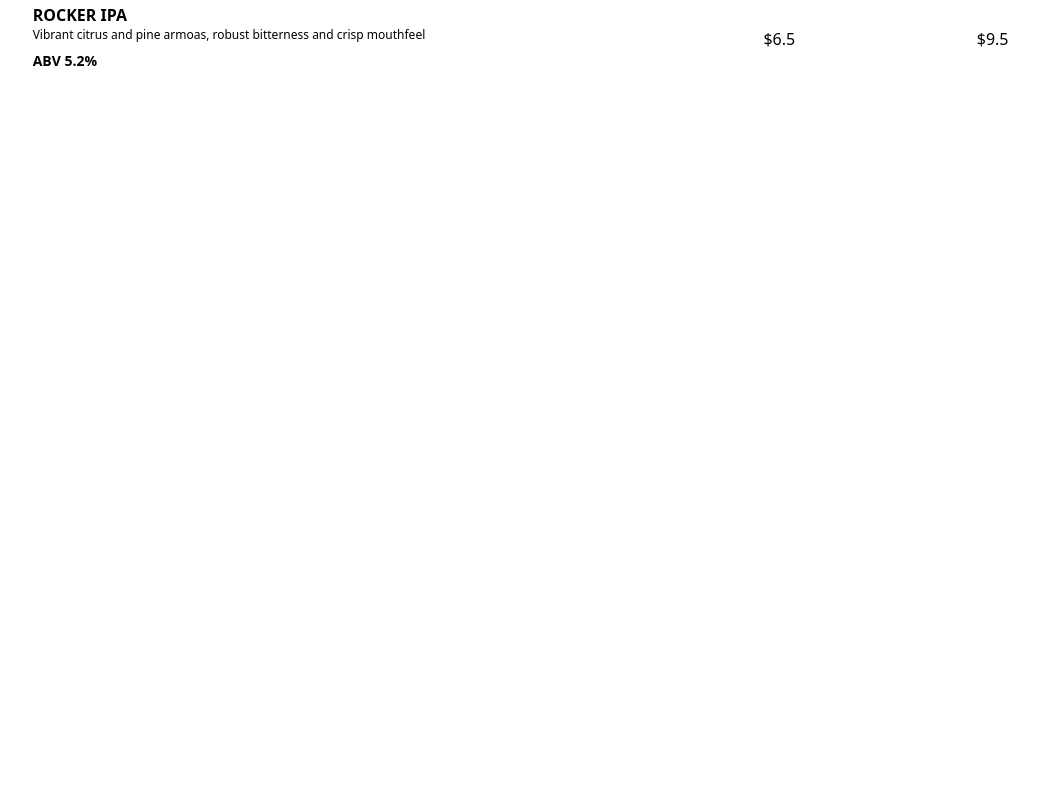
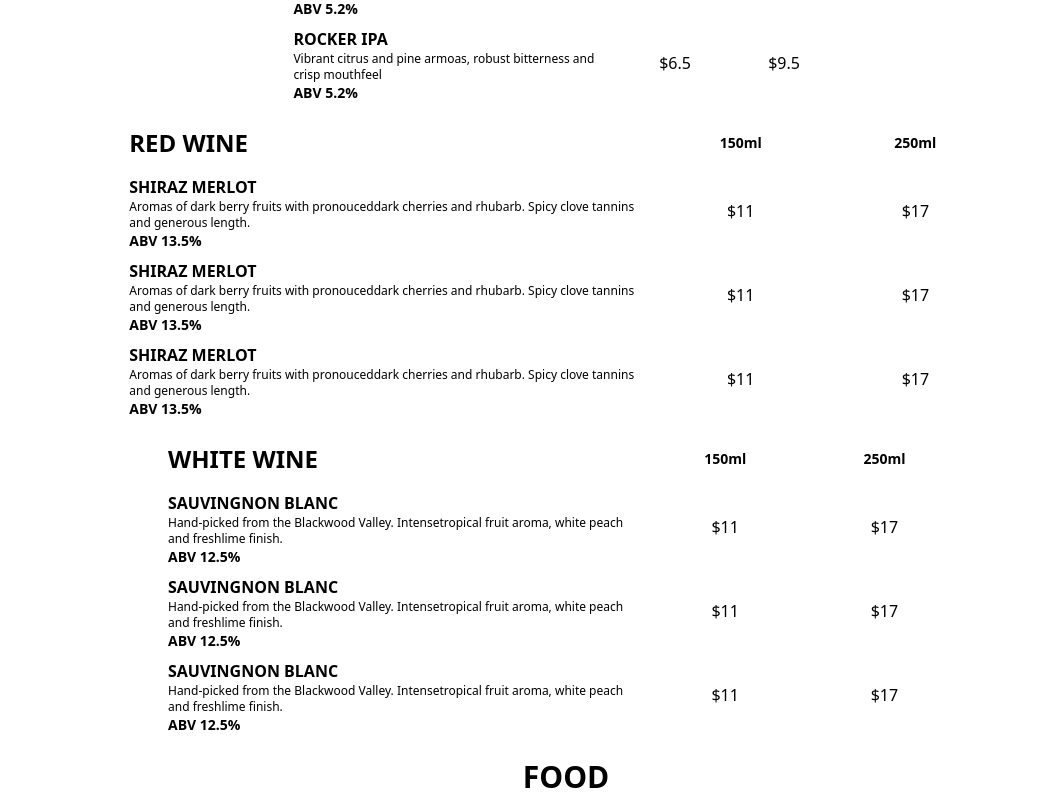
Before and after one commit to LemonTheSour/brewgarage, a Next.js app: page /menu in a window 1280 px wide. Shown: the part 897-1694 px from the top of the page, without its empty margins (74-1113 px from the left). Before the commit the page ends 976 px from the top, so only its background shows below. Built offline with nearby package versions, Linux system fonts and the light colour scheme.

Commit message:
rest of the drinks menu

```diff
--- a/components/pricelist.tsx
+++ b/components/pricelist.tsx
@@ -12,10 +12,10 @@ export default function Pricelist({ pricelist }: PricelistProps) {
         <h2 className="col-start-1 col-span-3 text-2xl font-bold content-center">
           {pricelist.title}
         </h2>
-        <h2 className="col-span-1 text-center text-sm font-bold">
+        <h2 className="col-span-1 text-center content-center text-sm font-bold">
           {pricelist.size1}
         </h2>
-        <h2 className="col-span-1 text-center text-sm font-bold">
+        <h2 className="col-span-1 text-center content-center text-sm font-bold">
           {pricelist.size2}
         </h2>
 
--- a/src/app/menu/page.tsx
+++ b/src/app/menu/page.tsx
@@ -1,5 +1,7 @@
 import Pricelist from "../../../components/pricelist";
 import beer from "@/data/beer.json";
+import redwine from "@/data/redwine.json";
+import whitewine from "@/data/whitewine.json";
 
 export default function Menu() {
   return (
@@ -7,9 +9,16 @@ export default function Menu() {
       <div className="bg-[url('../../public/images/nibbles.jpg')] bg-contain md:bg-cover bg-no-repeat brightness-70 w-full h-3/4"></div>
       <div className="flex flex-col items-center w-full">
         <h1 className="text-3xl font-bold pt-4">DRINKS</h1>
-        <div className="flex justify-center w-full">
+        <div className="flex justify-center">
           <Pricelist pricelist={beer} />
         </div>
+        <div className="flex justify-center">
+          <Pricelist pricelist={redwine} />
+        </div>
+        <div className="flex justify-center">
+          <Pricelist pricelist={whitewine} />
+        </div>
+        <h1 className="text-3xl font-bold pt-4">FOOD</h1>
       </div>
     </div>
   );
--- /dev/null
+++ b/src/data/redwine.json
@@ -0,0 +1,28 @@
+{
+    "title": "RED WINE",
+    "size1": "150ml",
+    "size2": "250ml",
+    "itemList": [
+        {
+            "itemTitle": "SHIRAZ MERLOT",
+            "itemDescription": "Aromas of dark berry fruits with pronouceddark cherries and rhubarb. Spicy clove tannins and generous length.",
+            "itemABV": "ABV 13.5%",
+            "priceSmall": "$11",
+            "priceLarge": "$17"
+        },
+        {
+            "itemTitle": "SHIRAZ MERLOT",
+            "itemDescription": "Aromas of dark berry fruits with pronouceddark cherries and rhubarb. Spicy clove tannins and generous length.",
+            "itemABV": "ABV 13.5%",
+            "priceSmall": "$11",
+            "priceLarge": "$17"
+        },
+        {
+            "itemTitle": "SHIRAZ MERLOT",
+            "itemDescription": "Aromas of dark berry fruits with pronouceddark cherries and rhubarb. Spicy clove tannins and generous length.",
+            "itemABV": "ABV 13.5%",
+            "priceSmall": "$11",
+            "priceLarge": "$17"
+        }
+    ]
+}
--- /dev/null
+++ b/src/data/whitewine.json
@@ -0,0 +1,28 @@
+{
+    "title": "WHITE WINE",
+    "size1": "150ml",
+    "size2": "250ml",
+    "itemList": [
+        {
+            "itemTitle": "SAUVINGNON BLANC",
+            "itemDescription": "Hand-picked from the Blackwood Valley. Intensetropical fruit aroma, white peach and freshlime finish.",
+            "itemABV": "ABV 12.5%",
+            "priceSmall": "$11",
+            "priceLarge": "$17"
+        },
+        {
+            "itemTitle": "SAUVINGNON BLANC",
+            "itemDescription": "Hand-picked from the Blackwood Valley. Intensetropical fruit aroma, white peach and freshlime finish.",
+            "itemABV": "ABV 12.5%",
+            "priceSmall": "$11",
+            "priceLarge": "$17"
+        },
+        {
+            "itemTitle": "SAUVINGNON BLANC",
+            "itemDescription": "Hand-picked from the Blackwood Valley. Intensetropical fruit aroma, white peach and freshlime finish.",
+            "itemABV": "ABV 12.5%",
+            "priceSmall": "$11",
+            "priceLarge": "$17"
+        }
+    ]
+}
```
